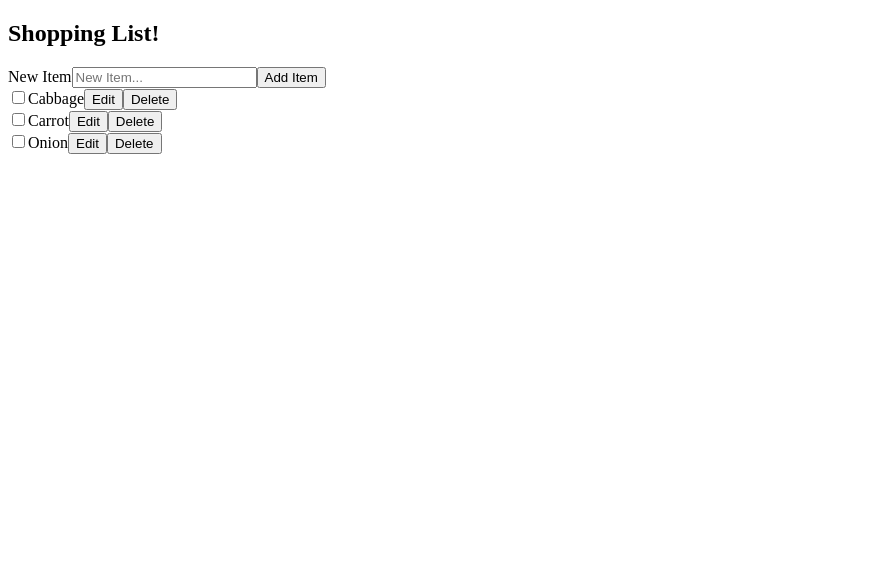
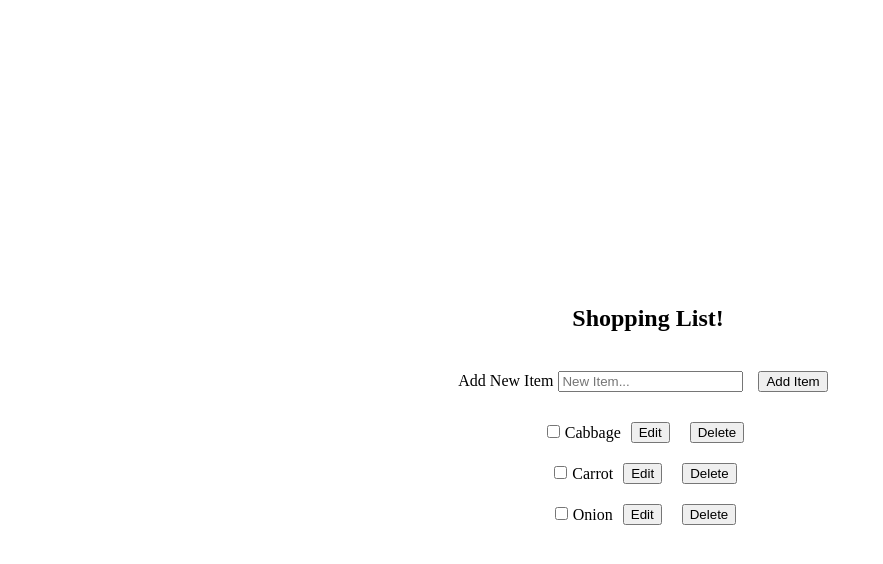
Before and after one commit to pete-hamrick/shopping-list, a React app: page / in a window 1280 px wide. Shown: the top 564 px of the page, without its empty margins (0-883 px from the left). Built offline with nearby package versions, Linux system fonts and the light colour scheme.

Commit message:
added basic styling

```diff
--- /dev/null
+++ b/src/App.css
@@ -0,0 +1,11 @@
+body {
+  height: 100vh;
+  width: 100vw;
+}
+
+main {
+  height: 100vh;
+  display: flex;
+  justify-content: center;
+  align-content: center;
+}
--- a/src/App.jsx
+++ b/src/App.jsx
@@ -1,10 +1,11 @@
 import React from 'react';
 import ShoppingList from './views/ShoppingList/ShoppingList';
+import './App.css';
 
 export default function App() {
   return (
-    <>
+    <main>
       <ShoppingList />
-    </>
-  )
+    </main>
+  );
 }
--- a/src/components/AddItem/AddItem.jsx
+++ b/src/components/AddItem/AddItem.jsx
@@ -11,7 +11,7 @@ export default function AddItem({ onAdd }) {
 
   return (
     <form onSubmit={handleSubmit}>
-      <label htmlFor="newItem">New Item</label>
+      <label htmlFor="newItem">Add New Item</label>
       <input
         type="text"
         id="newItem"
--- /dev/null
+++ b/src/components/Item/Item.css
@@ -0,0 +1,13 @@
+article {
+  display: flex;
+  flex-direction: row;
+  align-items: center;
+}
+
+button {
+  margin: 0px 10px;
+}
+
+input {
+  margin: 0px 5px;
+}
--- a/src/components/Item/Item.jsx
+++ b/src/components/Item/Item.jsx
@@ -1,4 +1,5 @@
 import React, { useState } from 'react';
+import './Item.css';
 
 export default function Item({ item, onEdit, onDelete }) {
   const [editing, setEditing] = useState(false);
@@ -42,7 +43,7 @@ export default function Item({ item, onEdit, onDelete }) {
   }
 
   return (
-    <>
+    <article>
       <label
         htmlFor={item.id}
         style={{ textDecoration: item.done ? 'line-through' : null }}
@@ -68,6 +69,6 @@ export default function Item({ item, onEdit, onDelete }) {
       >
         Delete
       </button>
-    </>
+    </article>
   );
 }
--- /dev/null
+++ b/src/components/ItemList/ItemList.css
@@ -0,0 +1,3 @@
+div {
+  margin: 10px;
+}
--- a/src/components/ItemList/ItemList.jsx
+++ b/src/components/ItemList/ItemList.jsx
@@ -1,5 +1,6 @@
 import React from 'react';
 import Item from '../Item/Item';
+import './ItemList.css';
 
 export default function ItemList({ items, onEdit, onDelete }) {
   return (
--- /dev/null
+++ b/src/views/ShoppingList/ShoppingList.css
@@ -0,0 +1,10 @@
+section {
+  display: flex;
+  flex-direction: column;
+  justify-content: center;
+  align-items: center;
+}
+
+form {
+  margin: 20px;
+}
--- a/src/views/ShoppingList/ShoppingList.jsx
+++ b/src/views/ShoppingList/ShoppingList.jsx
@@ -1,6 +1,7 @@
 import React, { useReducer } from 'react';
 import AddItem from '../../components/AddItem/AddItem';
 import ItemList from '../../components/ItemList/ItemList';
+import './ShoppingList.css';
 
 const initialItems = [
   { id: 0, text: 'Cabbage', done: false },
@@ -65,7 +66,7 @@ export default function ShoppingList() {
   return (
     <section>
       <h1>Shopping List!</h1>
-      <AddItem onAdd={handleAddItem} />
+      <AddItem className="input" onAdd={handleAddItem} />
       <ItemList items={items} onEdit={handleEdit} onDelete={handleDelete} />
     </section>
   );
```
